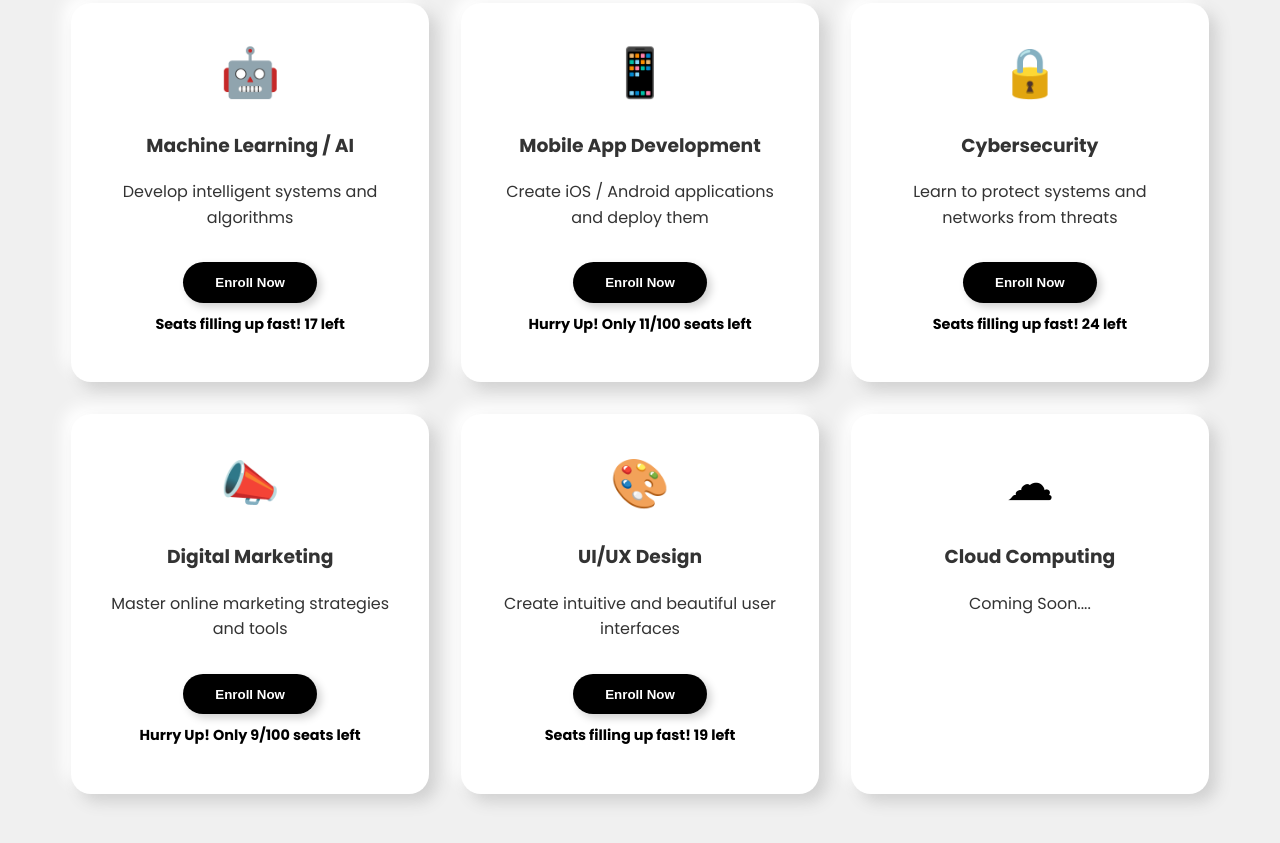
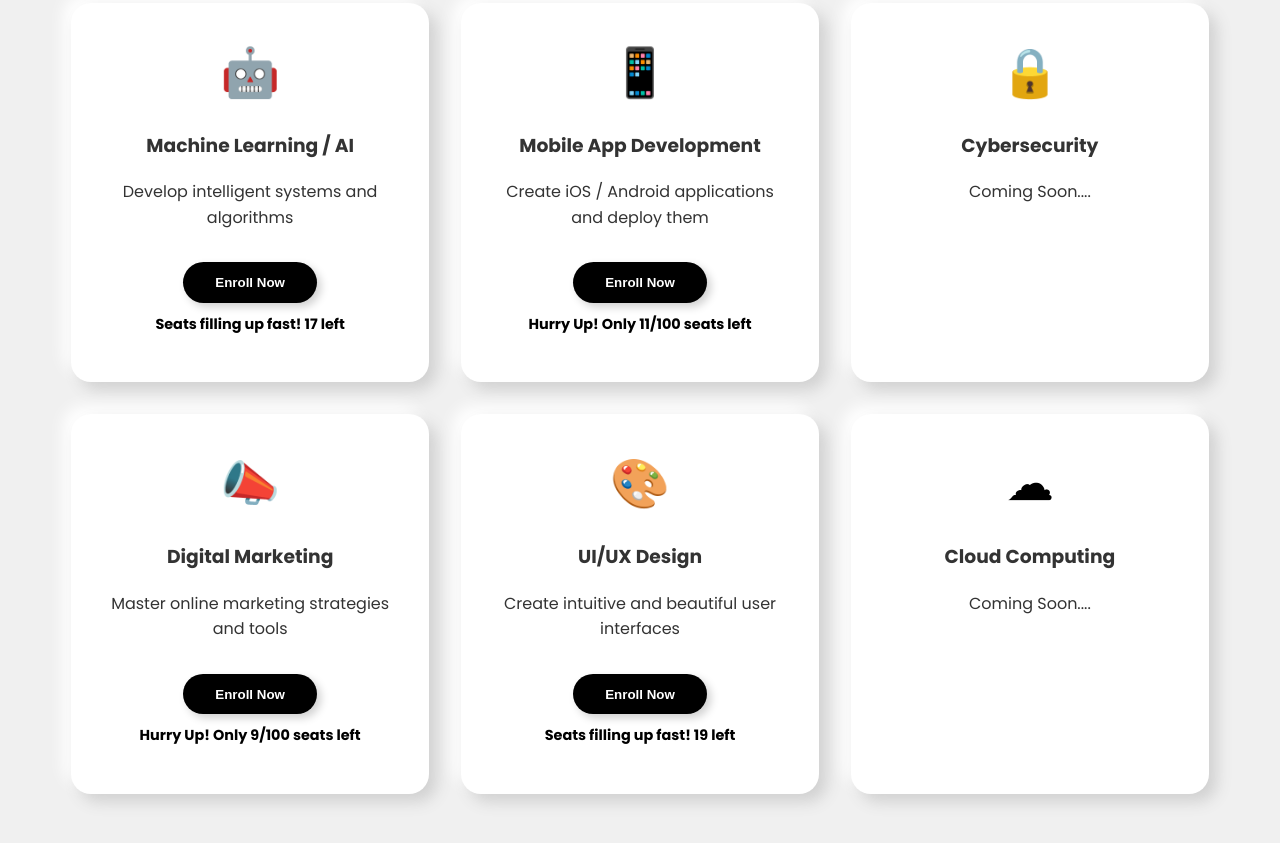
Before and after one commit to InternBridge/InternBridge.github.io, a plain HTML site: page index.html in a window 1280 px wide. Shown: the part 2677-3520 px from the top of the page. Drawn offline with Linux system fonts and the light colour scheme.

Commit message:
Update index.html

```diff
--- a/index.html
+++ b/index.html
@@ -87,9 +87,7 @@
               <div class="course-card">
                 <div class="course-icon">🔒</div>
                 <h3>Cybersecurity</h3>
-                <p>Learn to protect systems and networks from threats</p>
-                <button class="enroll-button" data-course="Cybersecurity">Enroll Now</button>
-                <p class="seat-counter">Seats filling up fast! <span class="seats-left">24</span> left</p>
+                <p>Coming Soon....</p>
               </div>
 
               <div class="course-card">
```
